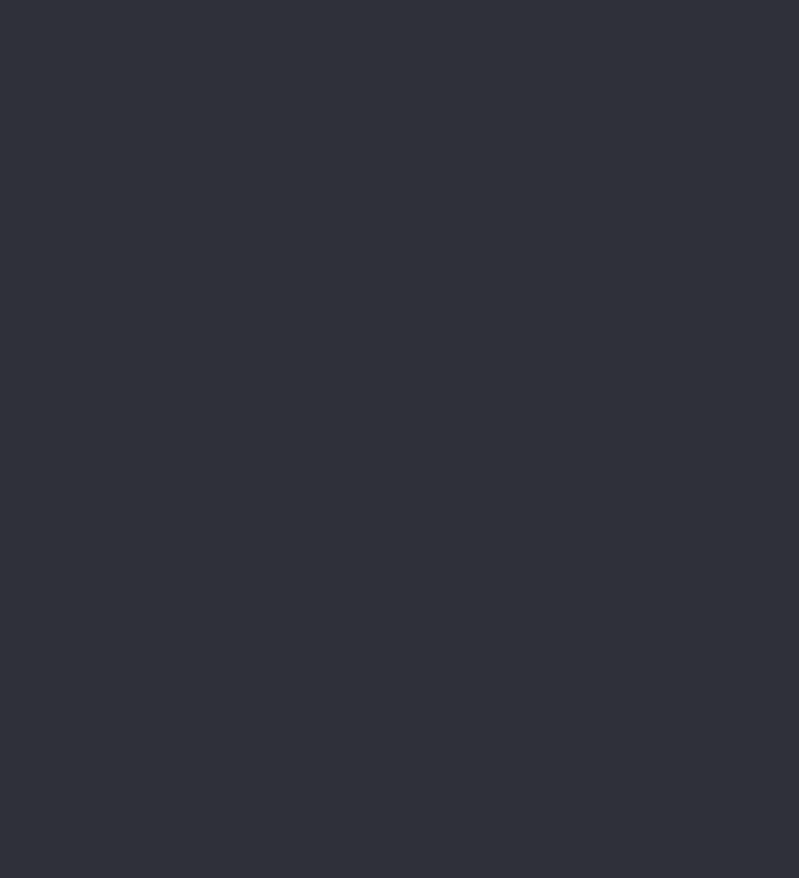
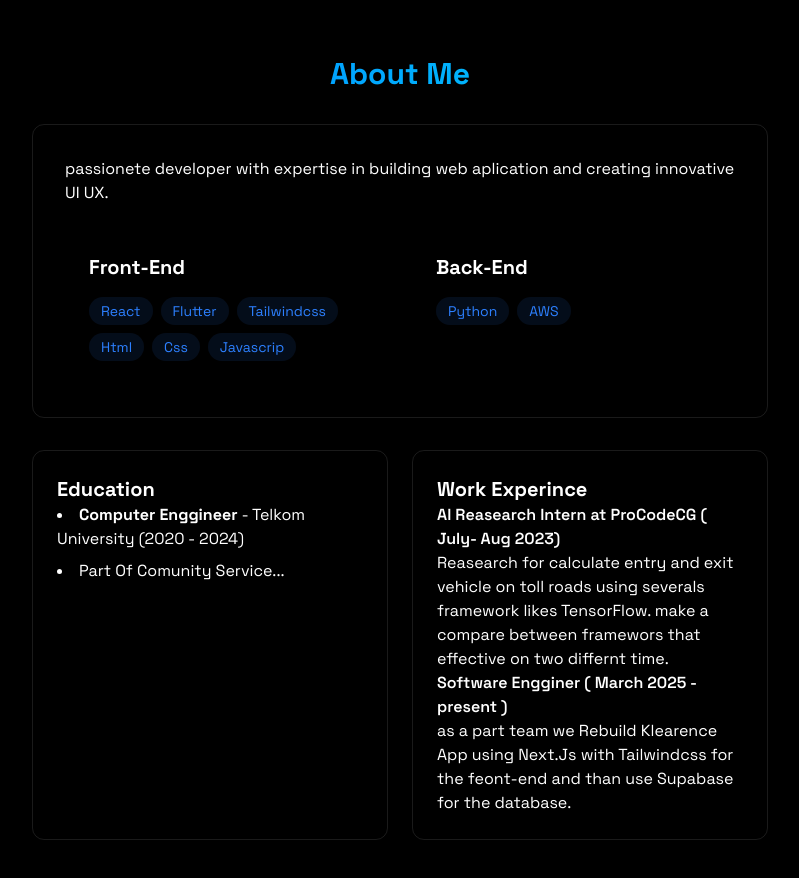
Before and after one commit to Rizkyepk/React-Portofilo, a React (Vite) app: page / in a window 1280 px wide. Shown: the part 840-1718 px from the top of the page, without its empty margins (240-1039 px from the left). Before the commit the page ends 800 px from the top, so only its background shows below. Built offline with nearby package versions, Linux system fonts and the light colour scheme.

Commit message:
build the about section and setup on App

```diff
--- a/src/App.jsx
+++ b/src/App.jsx
@@ -4,6 +4,7 @@ import { LoadingScreen } from './components/LoadingScreen'
 import { Navbar } from './components/Navbar';
 import { MobileMenu } from './components/MobileMenu';
 import { Home } from './components/section/Home';
+import { About } from './components/section/About';
 import "./index.css"
 
 function App() {
@@ -18,6 +19,7 @@ function App() {
         <Navbar menuOpen={menuOpen} setMenuOpen={setMenuOpen} />
         <MobileMenu menuOpen={menuOpen} setMenuOpen={setMenuOpen} />
         <Home />
+        <About />
       </div>
     </>
   );
--- a/src/components/section/About.jsx
+++ b/src/components/section/About.jsx
@@ -0,0 +1,99 @@
+export const About = () => {
+
+    const frontendskills = [
+        "React","Flutter",
+        "Tailwindcss","Html",
+        "Css","Javascrip"
+    ];
+
+    const backendskills = [
+        "Python",
+        "AWS",
+    ];
+
+    return (
+    <section id="about"
+    className="min-h-screen flex items-center justify-center py-20"
+    >
+        <div className="max-w-3xl mx-auto p-4">
+            <h1 className="text-3xl font-bold mb-8 bg-gradient-to-r from-blue-500 to-cyan-400 bg-clip-text
+            text-transparent text-center"
+            >
+                About Me
+            </h1>
+
+            <div className="grass rounded-xl p-8 border-white/10 border hover:-translate-y-1 transition-all">
+                <p className="text-grey-300 mb-6">
+                    passionete developer with expertise in building web aplication
+                    and creating innovative UI UX.
+                </p>
+
+                <div className="grid grid-cols-1 md:grid-cols-2 gap-6">
+                    <div className="rounded-xl p-6 hover:-translate-y-1 transition-all">
+                        <h3 className="text-xl font-bold mb-4">Front-End</h3>
+                        <div className="flex flex-wrap gap-2">
+                            {frontendskills.map((tech, key) => (
+                                <span
+                                key={key}
+                                className="bg-blue-500/10 text-blue-500 py-1 px-3 rounded-full text-sm
+                                hover:bg-blue-500/20 hover:shadow-[0_2px_8px_rgba(59,130,2246,0.2)] transition"
+                                >
+                                    {tech}
+                                </span>
+                            ))}
+                        </div>
+                    </div>
+
+                    <div className="rounded-xl p-6 hover:-translate-y-1 transition-all">
+                        <h3 className="text-xl font-bold mb-4">Back-End</h3>
+                        <div className="flex flex-wrap gap-2">
+                            {backendskills.map((tech, key) => (
+                                <span
+                                key={key}
+                                className="bg-blue-500/10 text-blue-500 py-1 px-3 rounded-full text-sm
+                                hover:bg-blue-500/20 hover:shadow-[0_2px_8px_rgba(59,130,2246,0.2)] transition"
+                                >
+                                    {tech}
+                                </span>
+                            ))}
+                        </div>
+                    </div>
+                </div>
+            </div>
+
+            <div className="grid grid-cols-1 md:grid-cols-2 gap-6 mt-8">
+                <div className="p-6 rounded-xl border-white/10 border hover:-translate-y-1 transition-all">
+                    <h3 className="text-xl font-bold md-4"> Education </h3>
+                    <ul className="list-disc list-inside text-grey-300 space-y-2">
+                        <li>
+                            <strong> Computer Enggineer </strong> - Telkom University (2020 - 2024)
+                        </li>
+                        <li>
+                            Part Of Comunity Service...
+                        </li>
+                    </ul>
+                </div>
+                <div className="p-6 rounded-xl border-white/10 border hover:-translate-y-1 transition-all">
+                    <h3 className="text-xl font-bold md-4"> Work Experince </h3>
+                    <div className="space-y-4 text-grey-300">
+                    </div>
+                        <div>
+                            <h4 className="font-semibold"> AI Reasearch Intern at ProCodeCG ( July- Aug 2023)</h4>
+                            <p>
+                                Reasearch for calculate entry and exit vehicle on toll roads using severals framework likes TensorFlow.
+                                make a compare between framewors that effective on two differnt time.
+                            </p>
+                        </div>
+                        <div>
+                            <h4 className="font-semibold"> Software Engginer ( March 2025 - present )</h4>
+                            <p>
+                                as a part team we Rebuild Klearence App using Next.Js with Tailwindcss for the feont-end and than
+                                use Supabase for the database.
+                            </p>
+                        </div>
+                </div>
+            </div>
+        </div>
+    </section>
+    );
+}
```
